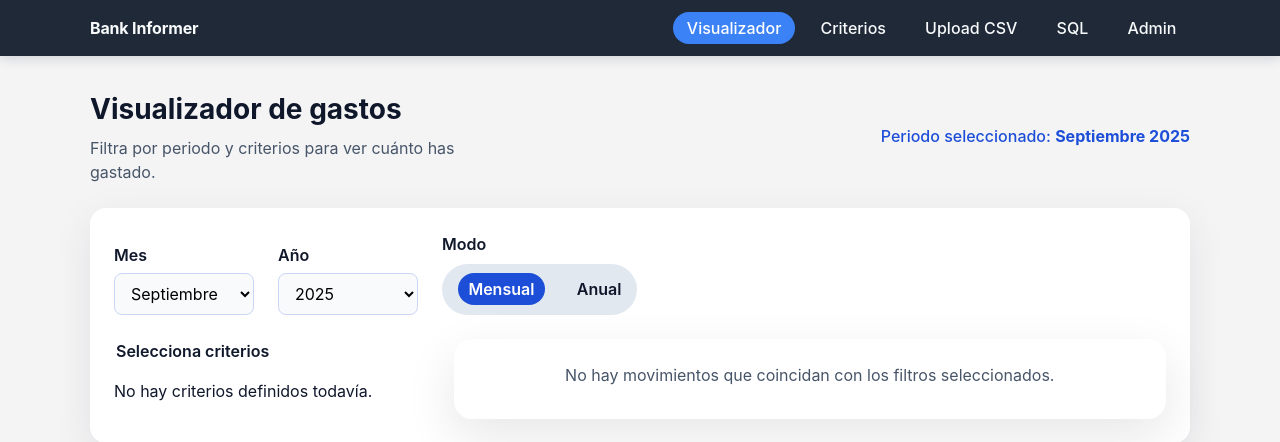
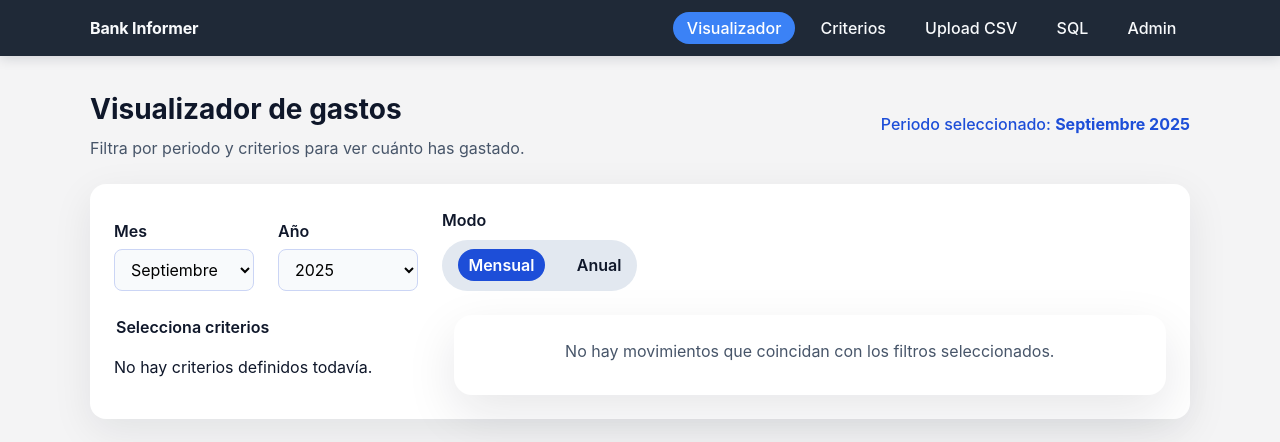
Before and after one commit to danicassani/bank_informer, a Django app: page / in a window 1280 px wide. Shown: the top 442 px of the page. Run offline with Django 5.2, Linux system fonts and the light colour scheme; data that the repository does not hold is empty.

Commit message:
widen visualizer subtitle

```diff
--- a/invoice_classifier/static/invoice_classifier/visualizer.css
+++ b/invoice_classifier/static/invoice_classifier/visualizer.css
@@ -20,7 +20,7 @@
 .visualizer__subtitle {
   margin: 0.35rem 0 0;
   color: #475569;
-  max-width: 40ch;
+  max-width: 60ch;
 }
 
 .visualizer__period {
```
